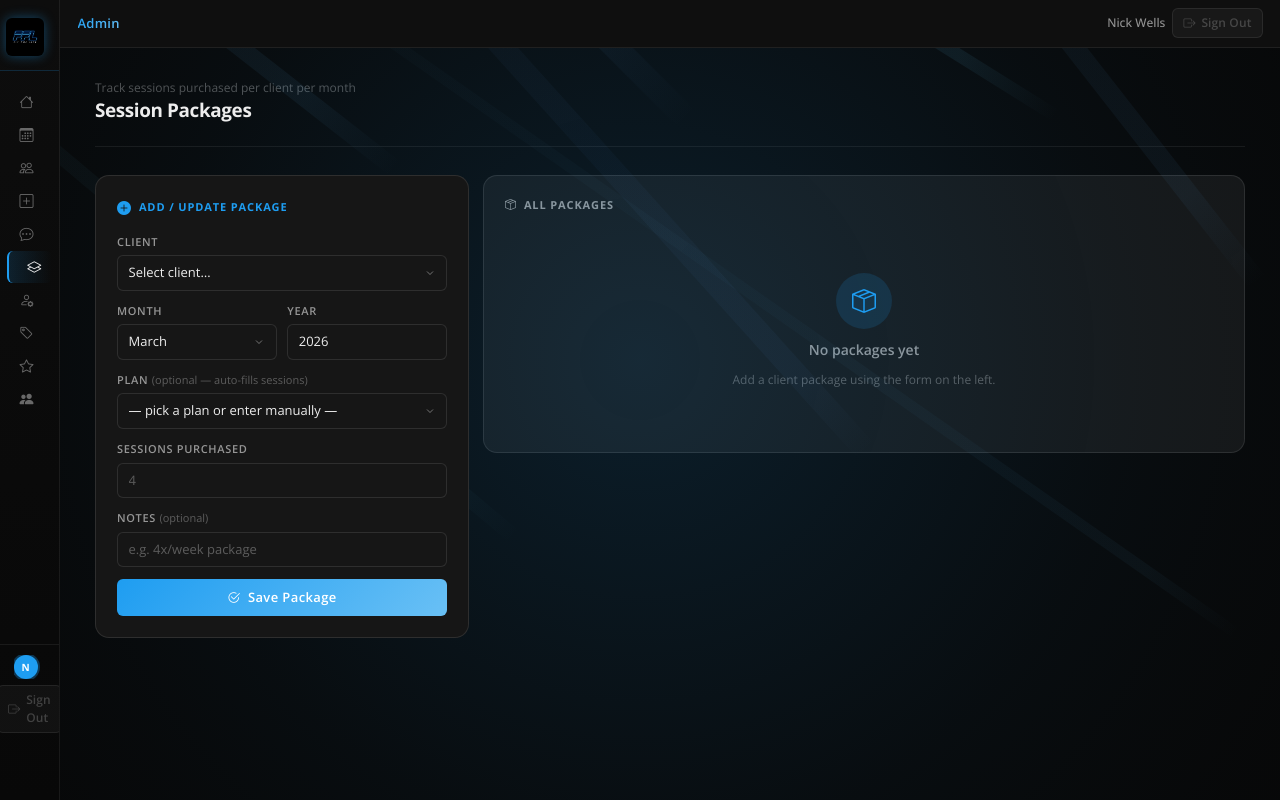
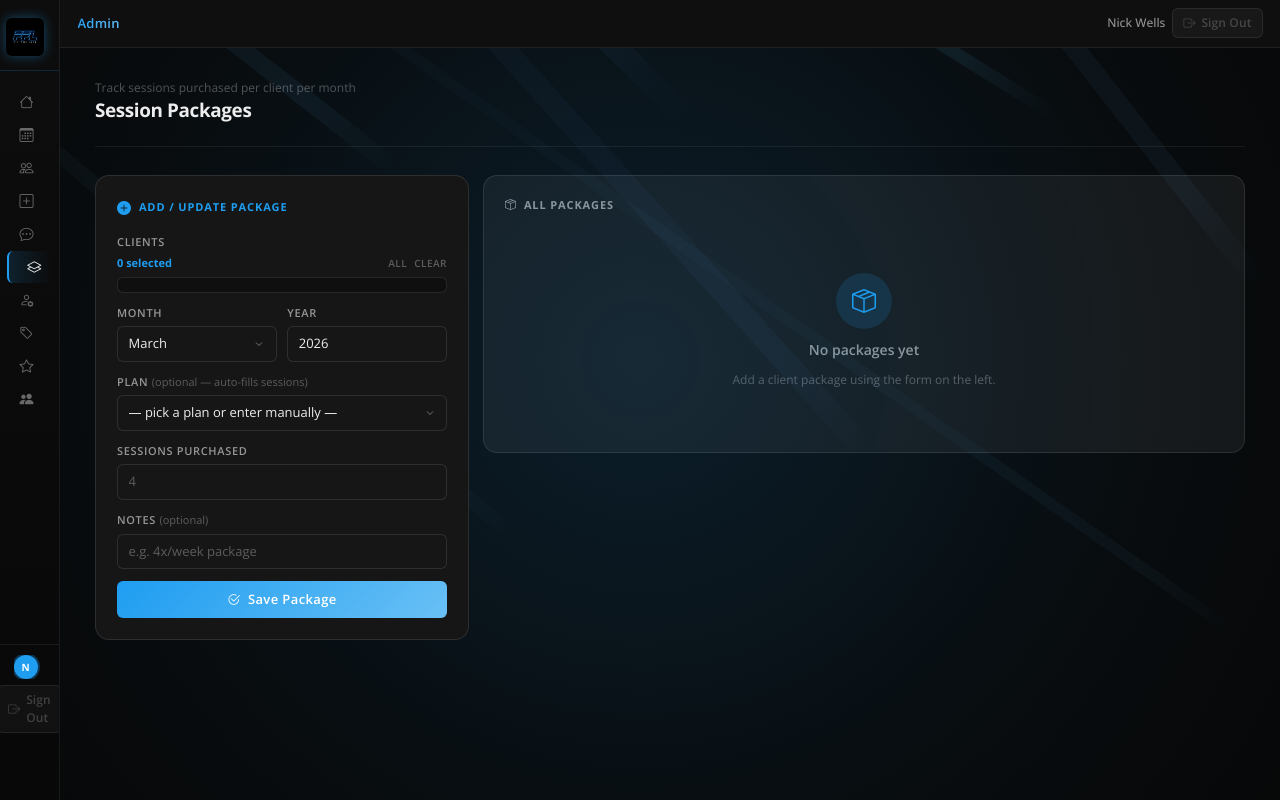
Before and after one commit to nickwells21/fitforlife-portal, a Flask app: page /admin/packages in a window 1280 px wide. Run offline with Flask 3, Linux system fonts and the light colour scheme; a user stored in the database is signed in; data that the repository does not hold is empty; some libraries are stand-ins or nearby versions.

Commit message:
Add bulk multi-client package creation
Replace single client dropdown with checkbox grid on the Add Package form.
- Check any number of clients, hit Save — creates or updates a package for each
- Live counter shows how many clients are selected
- Select All / Clear buttons for quick multi-select
- Backend loops over all selected client_ids and upserts one package per client
- Flash confirms how many were created vs updated

Co-Authored-By: Claude Sonnet 4.6 <noreply@anthropic.com>

```diff
--- a/app.py
+++ b/app.py
@@ -1312,7 +1312,11 @@ def admin_packages():
 @app.route('/admin/packages/new', methods=['POST'])
 @admin_required
 def admin_new_package():
-    client_id = int(request.form['client_id'])
+    client_ids = [int(x) for x in request.form.getlist('client_ids') if x]
+    if not client_ids:
+        flash('Select at least one client.', 'danger')
+        return redirect(url_for('admin_packages'))
+
     month = int(request.form['month'])
     year = int(request.form['year'])
     sessions_purchased = int(request.form['sessions_purchased'])
@@ -1322,23 +1326,29 @@ def admin_new_package():
     plan_obj = db.session.get(MembershipPlan, plan_id) if plan_id else None
     is_crew = bool(plan_obj and plan_obj.is_crew)
 
-    existing = SessionPackage.query.filter_by(client_id=client_id, month=month, year=year).first()
-    if existing:
-        existing.sessions_purchased = sessions_purchased
-        existing.plan_id = plan_id
-        existing.is_crew = is_crew
-        existing.notes = notes
-        db.session.commit()
-        flash('Package updated.', 'success')
-    else:
-        pkg = SessionPackage(
-            client_id=client_id, month=month, year=year,
-            sessions_purchased=sessions_purchased,
-            plan_id=plan_id, is_crew=is_crew, notes=notes
-        )
-        db.session.add(pkg)
-        db.session.commit()
-        flash('Package created.', 'success')
+    created, updated = 0, 0
+    for client_id in client_ids:
+        existing = SessionPackage.query.filter_by(client_id=client_id, month=month, year=year).first()
+        if existing:
+            existing.sessions_purchased = sessions_purchased
+            existing.plan_id = plan_id
+            existing.is_crew = is_crew
+            existing.notes = notes
+            updated += 1
+        else:
+            pkg = SessionPackage(
+                client_id=client_id, month=month, year=year,
+                sessions_purchased=sessions_purchased,
+                plan_id=plan_id, is_crew=is_crew, notes=notes
+            )
+            db.session.add(pkg)
+            created += 1
+
+    db.session.commit()
+    parts = []
+    if created: parts.append(f'{created} created')
+    if updated: parts.append(f'{updated} updated')
+    flash(f"Packages saved for {len(client_ids)} client(s) — {', '.join(parts)}.", 'success')
     return redirect(url_for('admin_packages'))
 
 
--- a/templates/admin_packages.html
+++ b/templates/admin_packages.html
@@ -99,6 +99,84 @@
     transform: translateY(-1px);
     color: #fff;
   }
+
+  /* ── Multi-client checkbox grid ── */
+  .pkg-client-grid {
+    display: grid;
+    grid-template-columns: repeat(2, 1fr);
+    gap: 0.3rem;
+    max-height: 220px;
+    overflow-y: auto;
+    padding: 0.5rem;
+    background: var(--bg-surface);
+    border: 1px solid var(--border-mid);
+    border-radius: var(--radius-sm);
+  }
+
+  .pkg-client-grid::-webkit-scrollbar { width: 4px; }
+  .pkg-client-grid::-webkit-scrollbar-track { background: transparent; }
+  .pkg-client-grid::-webkit-scrollbar-thumb { background: rgba(255,255,255,0.1); border-radius: 2px; }
+
+  .pkg-client-item {
+    display: flex;
+    align-items: center;
+    gap: 0.4rem;
+    padding: 0.35rem 0.5rem;
+    border-radius: 5px;
+    border: 1px solid var(--border);
+    background: var(--bg-elevated);
+    cursor: pointer;
+    font-size: 0.75rem;
+    color: var(--text-soft);
+    transition: border-color 0.12s, background 0.12s;
+    user-select: none;
+  }
+
+  .pkg-client-item:has(input:checked) {
+    border-color: rgba(30,157,241,0.45);
+    background: var(--accent-dim);
+    color: var(--text);
+  }
+
+  .pkg-client-item input[type="checkbox"] {
+    accent-color: var(--accent);
+    width: 13px;
+    height: 13px;
+    flex-shrink: 0;
+  }
+
+  .pkg-sel-bar {
+    display: flex;
+    align-items: center;
+    justify-content: space-between;
+    margin-bottom: 0.35rem;
+  }
+
+  .pkg-sel-count {
+    font-size: 11px;
+    font-weight: 700;
+    color: var(--accent);
+  }
+
+  .pkg-sel-links {
+    display: flex;
+    gap: 0.5rem;
+  }
+
+  .pkg-sel-link {
+    font-size: 10px;
+    font-weight: 600;
+    color: var(--text-muted);
+    background: none;
+    border: none;
+    cursor: pointer;
+    padding: 0;
+    text-transform: uppercase;
+    letter-spacing: 0.05em;
+    transition: color 0.12s;
+  }
+
+  .pkg-sel-link:hover { color: var(--accent); }
 
   /* ── Package cards grid ── */
   .pkg-cards-panel {
@@ -318,13 +396,24 @@
         <input type="hidden" name="csrf_token" value="{{ csrf_token() }}">
         <div style="display:flex; flex-direction:column; gap:0.875rem;">
           <div>
-            <label class="form-label">Client</label>
-            <select name="client_id" class="form-select" required>
-              <option value="">Select client…</option>
+            <label class="form-label" style="display:block; margin-bottom:0.35rem;">
+              Clients
+            </label>
+            <div class="pkg-sel-bar">
+              <span class="pkg-sel-count" id="pkgSelCount">0 selected</span>
+              <div class="pkg-sel-links">
+                <button type="button" class="pkg-sel-link" onclick="pkgSelectAll()">All</button>
+                <button type="button" class="pkg-sel-link" onclick="pkgClearAll()">Clear</button>
+              </div>
+            </div>
+            <div class="pkg-client-grid">
               {% for c in clients %}
-              <option value="{{ c.id }}">{{ c.name }}</option>
+              <label class="pkg-client-item">
+                <input type="checkbox" name="client_ids" value="{{ c.id }}" class="pkg-client-cb">
+                {{ c.name }}
+              </label>
               {% endfor %}
-            </select>
+            </div>
           </div>
           <div style="display:grid; grid-template-columns:1fr 1fr; gap:0.75rem;">
             <div>
@@ -502,6 +591,7 @@
 
 {% block scripts %}
 <script>
+  // ── Plan picker → auto-fill sessions ────────────────────────────────────────
   document.getElementById('planPicker').addEventListener('change', function() {
     var opt = this.options[this.selectedIndex];
     var sessions = opt.getAttribute('data-sessions');
@@ -509,5 +599,38 @@
       document.getElementById('sessionsPurchased').value = sessions;
     }
   });
+
+  // ── Multi-client checkbox counter ───────────────────────────────────────────
+  function updatePkgCount() {
+    var checked = document.querySelectorAll('.pkg-client-cb:checked').length;
+    var label = checked === 0 ? '0 selected'
+              : checked === 1 ? '1 client selected'
+              : checked + ' clients selected';
+    document.getElementById('pkgSelCount').textContent = label;
+  }
+
+  document.querySelectorAll('.pkg-client-cb').forEach(function(cb) {
+    cb.addEventListener('change', updatePkgCount);
+  });
+
+  function pkgSelectAll() {
+    document.querySelectorAll('.pkg-client-cb').forEach(function(cb) { cb.checked = true; });
+    updatePkgCount();
+  }
+
+  function pkgClearAll() {
+    document.querySelectorAll('.pkg-client-cb').forEach(function(cb) { cb.checked = false; });
+    updatePkgCount();
+  }
+
+  // ── Require at least one client on submit ───────────────────────────────────
+  document.querySelector('form[action*="admin_new_package"], form[action*="/packages/new"]')
+    ?.addEventListener('submit', function(e) {
+      var checked = document.querySelectorAll('.pkg-client-cb:checked').length;
+      if (checked === 0) {
+        e.preventDefault();
+        alert('Please select at least one client.');
+      }
+    });
 </script>
 {% endblock %}
```
